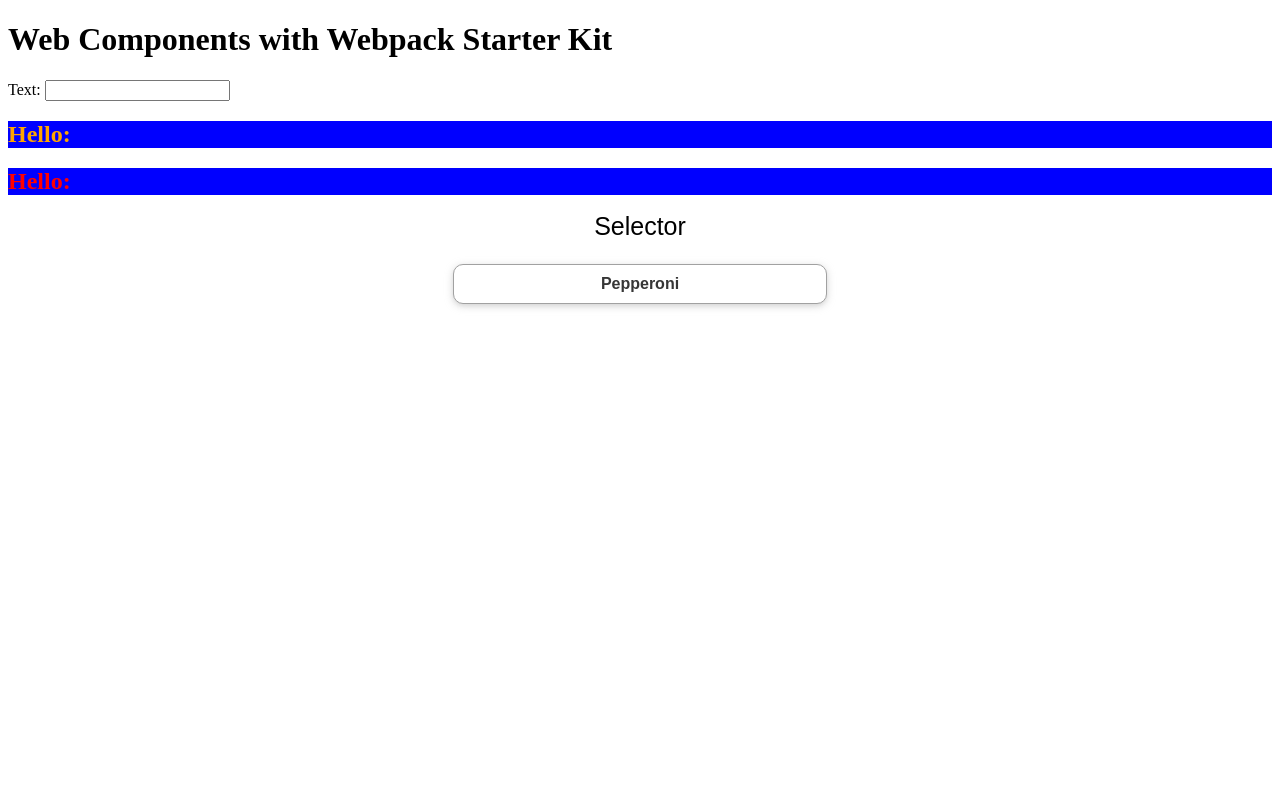
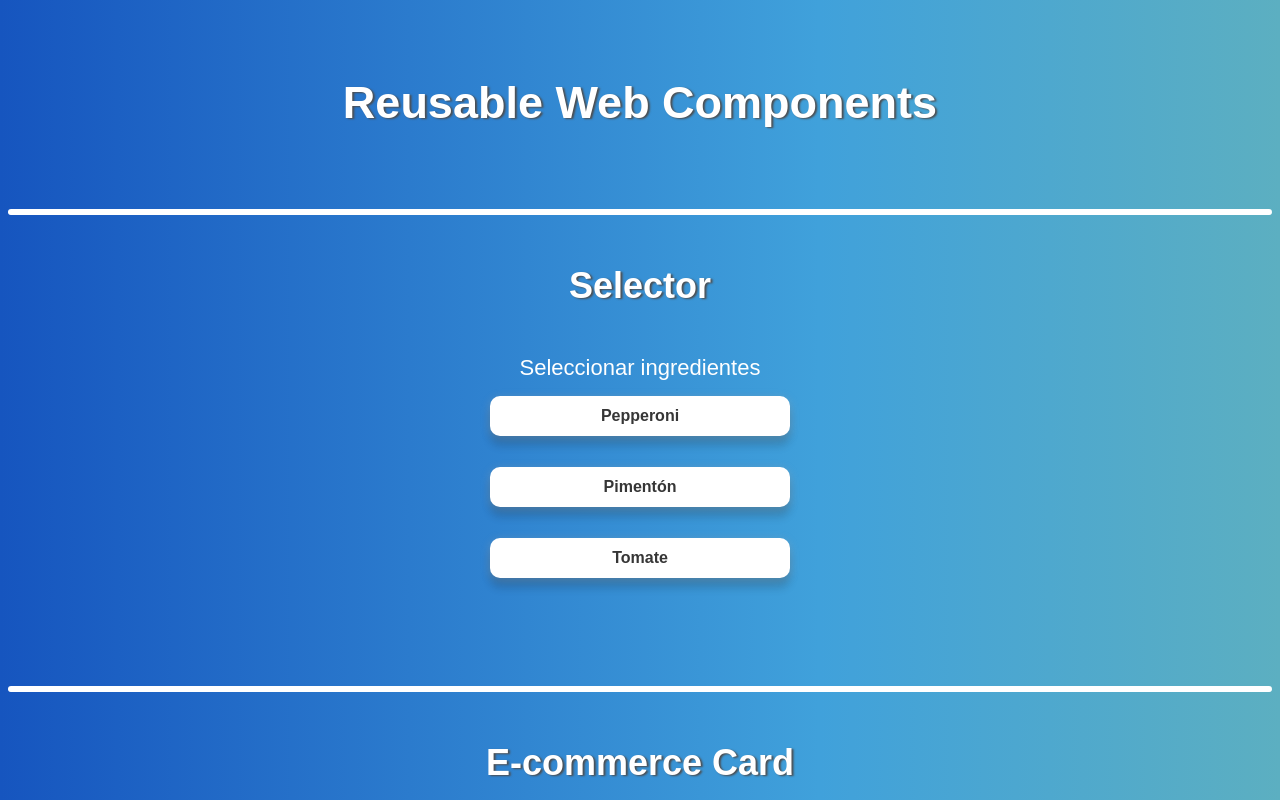
Before and after one commit to mfuenzalida1/IIC3585-Grupo7-Tarea7, a website built with webpack: page dist/index.html in a window 1280 px wide. Shown: the top 800 px of the page. Built offline with nearby package versions, Linux system fonts and the light colour scheme.

Commit message:
added css and component structure

```diff
--- a/src/components/custom-button.js
+++ b/src/components/custom-button.js
@@ -5,7 +5,7 @@ template.innerHTML = `
         .container {
             padding: 8px;
             margin: auto;
-            width: 30%;
+            width: 300px;
         }
 
         button {
@@ -24,10 +24,10 @@ template.innerHTML = `
             height: 40px;
 
             box-sizing: border-box;
-            border: 1px solid #a1a1a1;
+            border: 0px solid #a1a1a1;
             border-radius: 10px;
             background: #ffffff;
-            box-shadow: 0 2px 4px 0 rgba(0,0,0, 0.05), 0 2px 8px 0 rgba(161,161,161, 0.4);
+            box-shadow: 0 10px 8px 0 rgba(0,0,0, 0.15), 0 2px 8px 0 rgba(161,161,161, 0.4);
             color: #363636;
             cursor: pointer;
         }
--- a/src/components/custom-dropdown.js
+++ b/src/components/custom-dropdown.js
@@ -15,9 +15,9 @@ template.innerHTML = `
 
         .label {
             display: block;
-            margin-bottom: 30px;
-            color: #000000;
-            font-size: 25px;
+            margin-bottom: 20px;
+            color: white;
+            font-size: 22px;
             font-weight: normal;
             line-height: 16px;
         }
@@ -25,21 +25,23 @@ template.innerHTML = `
         .dropdown-list-container {
             position: relative;
             margin: auto;
-            width: 30%;
+            width: 300px;
         }
 
         .dropdown-list {
             position: absolute;
+            z-index: 1;
             width: 100%;
             display: none;
             max-height: 400px;
             overflow-y: auto;
             margin: auto;
             padding: 0px;
+            margin-top: 2px;
             background-color: #ffffff;
-            border: 1px solid #a1a1a1;
+            border: 0px solid #a1a1a1;
             border-radius: 10px;
-            box-shadow: 0 2px 4px 0 rgba(0,0,0, 0.05), 0 2px 8px 0 rgba(161,161,161, 0.4);
+            box-shadow: 0 10px 8px 0 rgba(0,0,0, 0.05), 0 2px 8px 0 rgba(161,161,161, 0.4);
             list-style: none;
         }
 
--- a/src/components/say-something.js
+++ /dev/null
@@ -1,59 +0,0 @@
-const template = document.createElement('template');
-
-template.innerHTML = `
-	<style>
-		h2 {
-			background-color: blue;
-		}
-	</style>
-
-	<h2>Hello: <span>World</span></h2>
-`;
-
-class SaySomething extends HTMLElement {
-    constructor() {
-        super();
-
-        this._shadowRoot = this.attachShadow({ mode: 'open' });
-        this._shadowRoot.appendChild(template.content.cloneNode(true));
-
-        this.$headline = this._shadowRoot.querySelector('h2');
-        this.$span = this._shadowRoot.querySelector('span');
-    }
-
-    connectedCallback() {
-        if (!this.hasAttribute('color')) {
-            this.setAttribute('color', 'orange');
-        }
-
-        if (!this.hasAttribute('text')) {
-            this.setAttribute('text', '');
-        }
-
-        this._render();
-    }
-
-    static get observedAttributes() {
-        return ['color', 'text'];
-    }
-
-    attributeChangedCallback(name, oldVal, newVal) {
-        switch (name) {
-            case 'color':
-                this._color = newVal;
-                break;
-            case 'text':
-                this._text = newVal;
-                break;
-        }
-
-        this._render();
-    }
-
-    _render() {
-        this.$headline.style.color = this._color;
-        this.$span.innerHTML = this._text;
-    }
-}
-
-window.customElements.define('say-something', SaySomething);
--- a/src/index.js
+++ b/src/index.js
@@ -1,4 +1,3 @@
-import './components/say-something.js';
 import './components/custom-dropdown.js';
 
 const template = document.createElement('template');
@@ -7,20 +6,41 @@ const template = document.createElement('template');
 
 template.innerHTML = `
     <style>
+        h1 {
+            color: white;
+            margin-bottom: 80px;
+            font-size: 45px;
+            text-shadow: 2px 1px 2px #4c4d4f;
+        }
+
+        h5 {
+            color: white;
+            margin-bottom: 0px;
+            margin-top: 50px;
+            font-size: 36px;
+            text-shadow: 2px 1px 2px #4c4d4f;
+        }
+
+        hr.rounded {
+            border-top: 5px solid white;
+            border-radius: 5px;
+            background-color: white;
+        }
+
+        .component-section {
+            margin: 50px 0 100px 0;
+        }
 
     </style>
 
 	<div>
-		<h1>Web Components with Webpack Starter Kit</h1>
+        <h1>Reusable Web Components</h1>
 
-		Text: <input type="text" />
-
-		<say-something></say-something>
-
-		<say-something color="red"></say-something>
-
+        <hr class="rounded" color="white">
+        <h5>Selector</h5>
+        <div class="component-section">
             <custom-dropdown
-            label="Selector"
+                label="Seleccionar ingredientes"
                 option="option1"
                 options='{
                             "option1": { "label": "Pepperoni" },
@@ -30,7 +50,46 @@ template.innerHTML = `
                             "option5": { "label": "Aceitunas" }
                         }'
             ></custom-dropdown>
+            <custom-dropdown
+                option="option2"
+                options='{
+                            "option1": { "label": "Pepperoni" },
+                            "option2": { "label": "Pimentón" },
+                            "option3": { "label": "Tomate" },
+                            "option4": { "label": "Jamón" },
+                            "option5": { "label": "Aceitunas" }
+                        }'
+            ></custom-dropdown>
+            <custom-dropdown
+                option="option3"
+                options='{
+                            "option1": { "label": "Pepperoni" },
+                            "option2": { "label": "Pimentón" },
+                            "option3": { "label": "Tomate" },
+                            "option4": { "label": "Jamón" },
+                            "option5": { "label": "Aceitunas" }
+                        }'
+            ></custom-dropdown>
+        </div>
+        <hr class="rounded" color="white">
 
+        <h5>E-commerce Card</h5>
+        <div class="component-section"></div>
+
+        <hr class="rounded" color="white">
+
+        <h5>Componente 3</h5>
+        <div class="component-section"></div>
+
+        <hr class="rounded" color="white">
+
+        <h5>Componente 4</h5>
+        <div class="component-section"></div>
+
+        <hr class="rounded" color="white">
+
+        <h5>Componente 5</h5>
+        <div class="component-section"></div>
 	</div>
 `;
 
@@ -41,10 +100,11 @@ class App extends HTMLElement {
         this._shadowRoot = this.attachShadow({ mode: 'open' });
         this._shadowRoot.appendChild(template.content.cloneNode(true));
 
+        /*
         this.$input = this._shadowRoot.querySelector('input');
         this.$input.addEventListener('input', this._handleChange.bind(this));
+        */
 
-        this.$allSaySomething = this._shadowRoot.querySelectorAll('say-something');
         this.$customDropdown = this._shadowRoot.querySelector('custom-dropdown');
 
         this.$customDropdown.addEventListener(
@@ -56,9 +116,7 @@ class App extends HTMLElement {
     }
 
     _handleChange() {
-        this.$allSaySomething.forEach(element => {
-            element.setAttribute('text', this.$input.value);
-        });
+
     }
 }
 
```
Also changed, not shown: dist/index.css (added), dist/index.html. Lines whose indentation alone changed are shown as unchanged.
